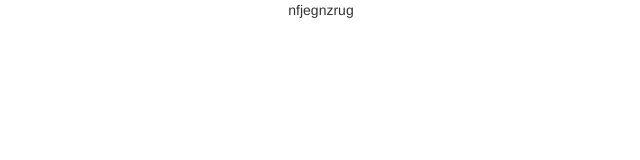
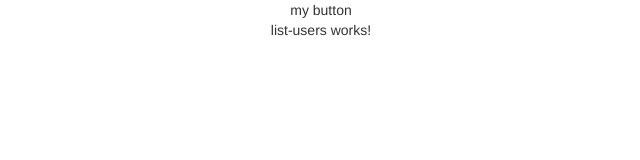
Before and after one commit to FRosay/MEAN-application-skeleton, an Angular app in the folder front/: page / in a window 1280 px wide. Shown: the top 160 px of the page, without its empty margins (319-959 px from the left). Built offline with nearby package versions, Linux system fonts and the light colour scheme.

Commit message:
linking the new components to the app component

```diff
--- a/front/package.json
+++ b/front/package.json
@@ -4,7 +4,7 @@
   "license": "MIT",
   "scripts": {
     "ng": "ng",
-    "start": "ng serve --port 8080",
+    "start": "ng serve --port 8080 --open",
     "build": "ng build --prod",
     "test": "ng test",
     "lint": "ng lint",
--- a/front/src/app/app.component.html
+++ b/front/src/app/app.component.html
@@ -1,3 +1,5 @@
 <!--The content below is only a placeholder and can be replaced.-->
 <div style="text-align:center">
-nfjegnzrug</div>
+    <app-register-button></app-register-button>
+    <app-list-users></app-list-users>
+</div>
--- a/front/src/app/register-button/register-button.component.html
+++ b/front/src/app/register-button/register-button.component.html
@@ -1,2 +1,3 @@
 <div style="text-align:center">
-gefzgez  </div>
+    my button
+</div>
--- a/front/src/app/register-button/register-button.component.ts
+++ b/front/src/app/register-button/register-button.component.ts
@@ -8,7 +8,6 @@ import { Component, OnInit } from '@angular/core';
 export class RegisterButtonComponent implements OnInit {
 
   constructor() { }
-
   ngOnInit() {
   }
 
```
